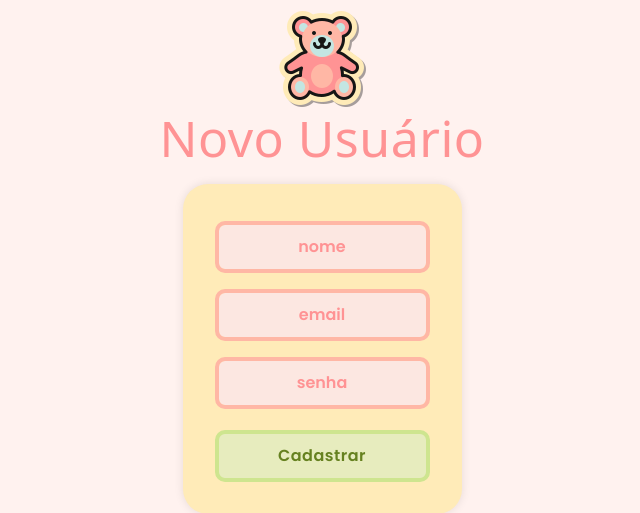
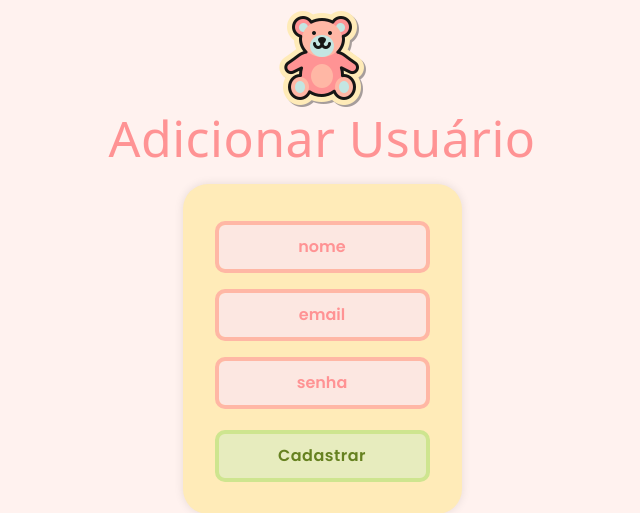
Before and after one commit to lariiscriis/projetoDW, a Django app: page /add-usuario in a window 1280 px wide. Shown: the part 80-593 px from the top of the page, without its empty margins (318-958 px from the left). Run offline with Django 5.2, Linux system fonts and the light colour scheme; some web fonts are replaced.

Commit message:
Testando commit

```diff
--- a/app/templates/add-usuario.html
+++ b/app/templates/add-usuario.html
@@ -8,7 +8,7 @@
 
 <div class="users d-flex flex-column align-items-center justify-content-center mt-2 mb-2">
     <img src="{% static 'assets/users.png' %}" alt="">
-        <h1 id="h1Usuarios">Novo Usuário</h1>
+        <h1 id="h1Usuarios">Adicionar Usuário</h1>
     </div>
 
 
```
